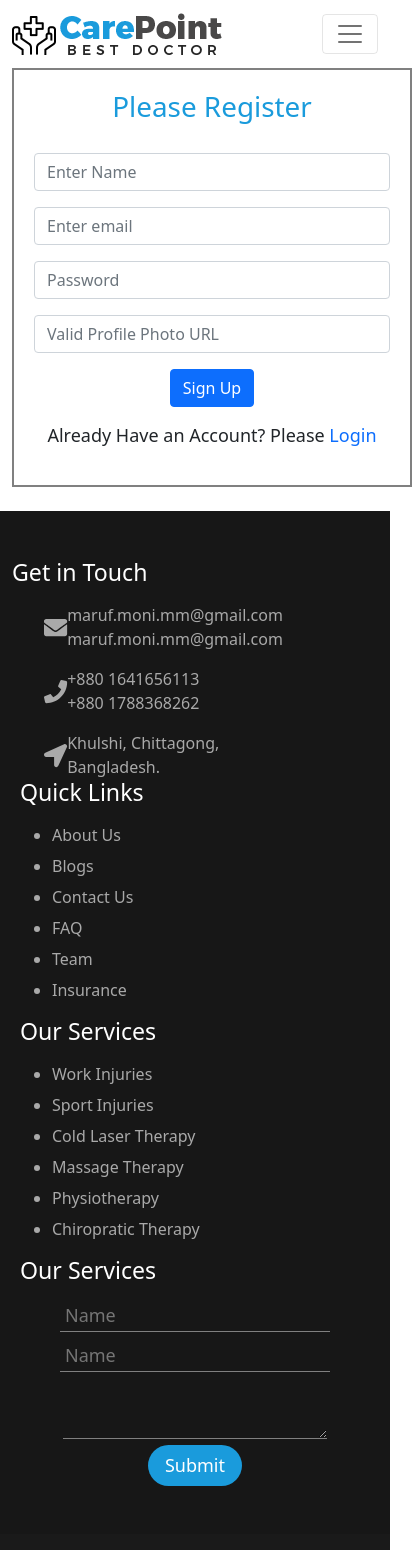
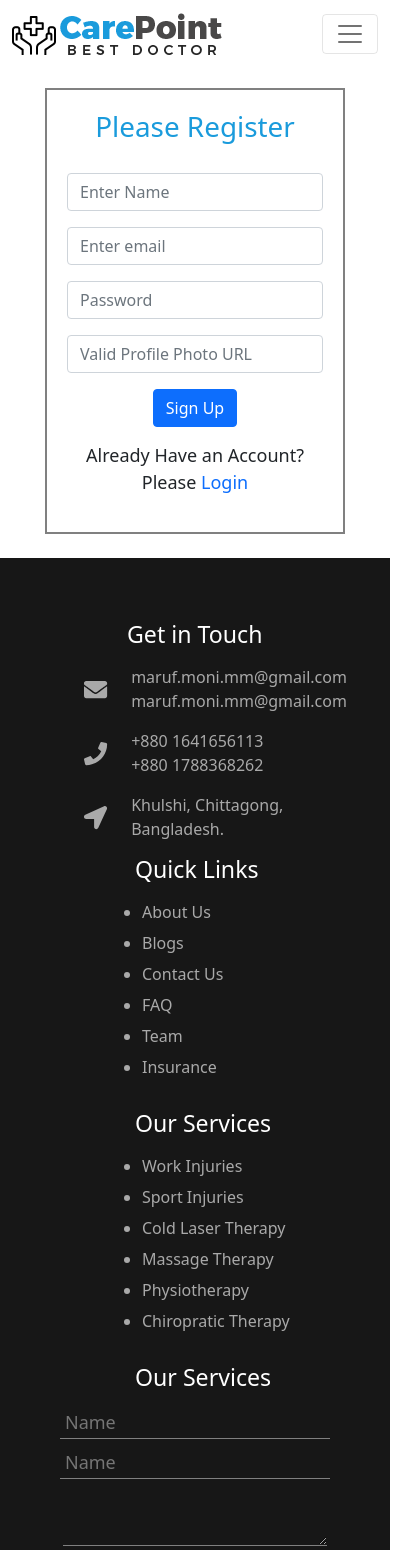
Before and after one commit to mdmaruf641/care-point, a React (Create React App) app: page /signUp in a window 390 px wide. Shown: the top 1550 px of the page, 412 px wide, since content can reach past the window. Built offline with nearby package versions, Linux system fonts and the light colour scheme; no server answers.

Commit message:
some sections responsive

```diff
--- a/src/Components/Pages/Home/Banner/Banner.css
+++ b/src/Components/Pages/Home/Banner/Banner.css
@@ -47,9 +47,9 @@
     padding: 60px;
   }
   .bnr-dtls {
-    width: 300px;
+    width: 270px;
     padding: 0px;
-    margin: auto;
+    margin-right: 10px;
   }
 }
 
--- a/src/Components/Pages/Login/Login/Login.css
+++ b/src/Components/Pages/Login/Login/Login.css
@@ -3,6 +3,7 @@
   border: 2px solid gray;
   margin: auto;
   padding: 20px;
+  margin-top: 20px;
 }
 .form-inner h1 {
   color: #1a9bdc;
@@ -48,3 +49,9 @@
 .signUp-link {
   text-decoration: none;
 }
+
+@media only screen and (max-width: 688px) {
+  .form-inner {
+    width: 300px;
+  }
+}
--- a/src/Components/Pages/Shared/Footer/Footer.css
+++ b/src/Components/Pages/Shared/Footer/Footer.css
@@ -65,4 +65,14 @@
 }
 
 @media only screen and (max-width: 688px) {
+  .footer-heading {
+    margin-left: 115px;
+    margin-top: 15px;
+  }
+  .footer-info {
+    margin-left: 40px;
+  }
+  .footer-links {
+    margin-left: 90px;
+  }
 }
--- a/src/Components/Pages/Shared/Footer/Footer.js
+++ b/src/Components/Pages/Shared/Footer/Footer.js
@@ -17,27 +17,27 @@ const Footer = () => {
       <div className="footer  py-5 mt-4">
         <Container>
           <Row>
-            <div className="col-lg-3">
+            <div className="col-lg-3 col-md-6">
               <div className="footer-heading text-start text-white mb-3">
                 <h3>Get in Touch</h3>
               </div>
               <div className="footer-info ps-2">
                 <div className="d-flex ms-4 align-items-center">
-                  <div className=" mr-4  fs-3">{mail}</div>
+                  <div className=" me-4  fs-3">{mail}</div>
                   <div className=" text-start contact-info">
                     <p>maruf.moni.mm@gmail.com</p>
                     <p>maruf.moni.mm@gmail.com</p>
                   </div>
                 </div>
                 <div className="d-flex ms-4 align-items-center my-3">
-                  <div className=" mr-4 fs-3">{phone}</div>
+                  <div className=" me-4 fs-3">{phone}</div>
                   <div className=" text-start contact-info">
                     <p>+880 1641656113</p>
                     <p>+880 1788368262</p>
                   </div>
                 </div>
                 <div className="d-flex ms-4 align-items-center">
-                  <div className=" mr-4 fs-3">{location}</div>
+                  <div className=" me-4 fs-3">{location}</div>
                   <div className=" text-start contact-info">
                     <p>Khulshi, Chittagong,</p>
                     <p>Bangladesh.</p>
@@ -46,7 +46,7 @@ const Footer = () => {
               </div>
             </div>
 
-            <div className="col-lg-3">
+            <div className="col-lg-3 col-md-6">
               <div className="footer-heading text-start text-white ps-2 mb-3">
                 <h3>Quick Links</h3>
               </div>
@@ -62,7 +62,7 @@ const Footer = () => {
               </div>
             </div>
 
-            <div className="col-lg-3">
+            <div className="col-lg-3 col-md-6">
               <div className="footer-heading text-start text-white ps-2 mb-3">
                 <h3>Our Services</h3>
               </div>
@@ -78,7 +78,7 @@ const Footer = () => {
               </div>
             </div>
 
-            <div className="col-lg-3">
+            <div className="col-lg-3 col-md-6">
               <div className="footer-heading text-start text-white ps-2 mb-3">
                 <h3>Our Services</h3>
               </div>
```
